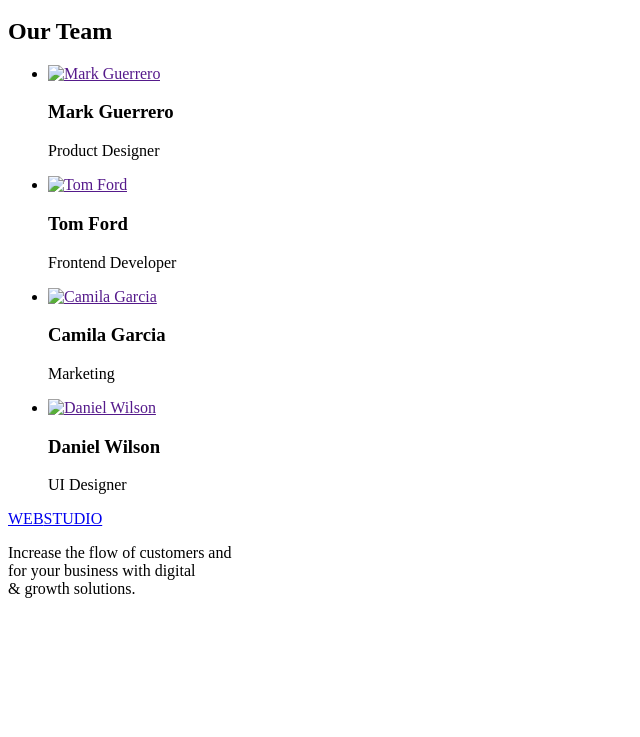
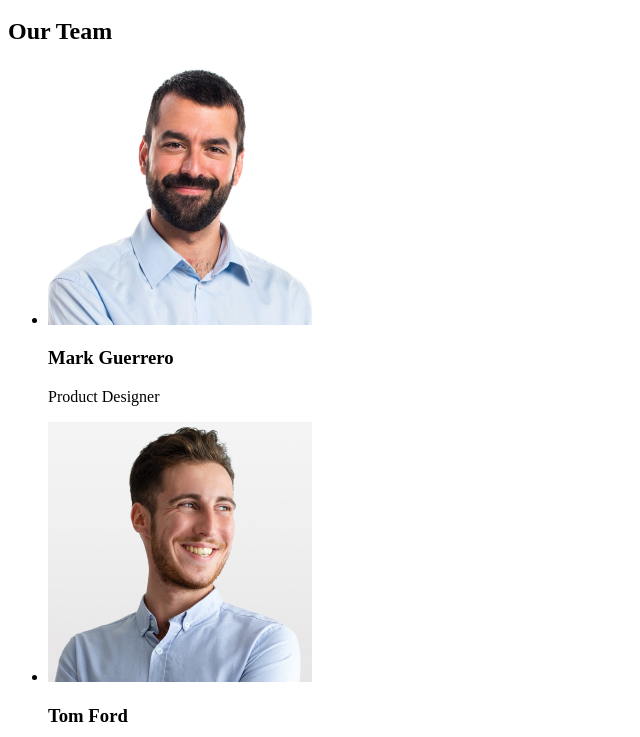
Before and after one commit to lesha2601/Tutorial, a plain HTML site: page index.html in a window 1280 px wide. Shown: the part 1583-2320 px from the top of the page, without its empty margins (0-640 px from the left). Before the commit the page ends 2197 px from the top, so only its background shows below. Drawn offline with Linux system fonts and the light colour scheme.

Commit message:
homework1-2

```diff
--- a/index.html
+++ b/index.html
@@ -101,28 +101,28 @@
           <ul>
             <li>
               <a href="">
-                <img src="image/img4.png" alt="Mark Guerrero" />
+                <img src="image/img4.jpg" alt="Mark Guerrero" />
               </a>
               <h3>Mark Guerrero</h3>
               <p>Product Designer</p>
             </li>
             <li>
               <a href="">
-                <img src="image/img5.png" alt="Tom Ford" />
+                <img src="image/img5.jpg" alt="Tom Ford" />
               </a>
               <h3>Tom Ford</h3>
               <p>Frontend Developer</p>
             </li>
             <li>
               <a href="">
-                <img src="image/img6.png" alt="Camila Garcia" />
+                <img src="image/img6.jpg" alt="Camila Garcia" />
               </a>
               <h3>Camila Garcia</h3>
               <p>Marketing</p>
             </li>
             <li>
               <a href="">
-                <img src="image/img7.png" alt="Daniel Wilson" />
+                <img src="image/img7.jpg" alt="Daniel Wilson" />
               </a>
               <h3>Daniel Wilson</h3>
               <p>UI Designer</p>
```
